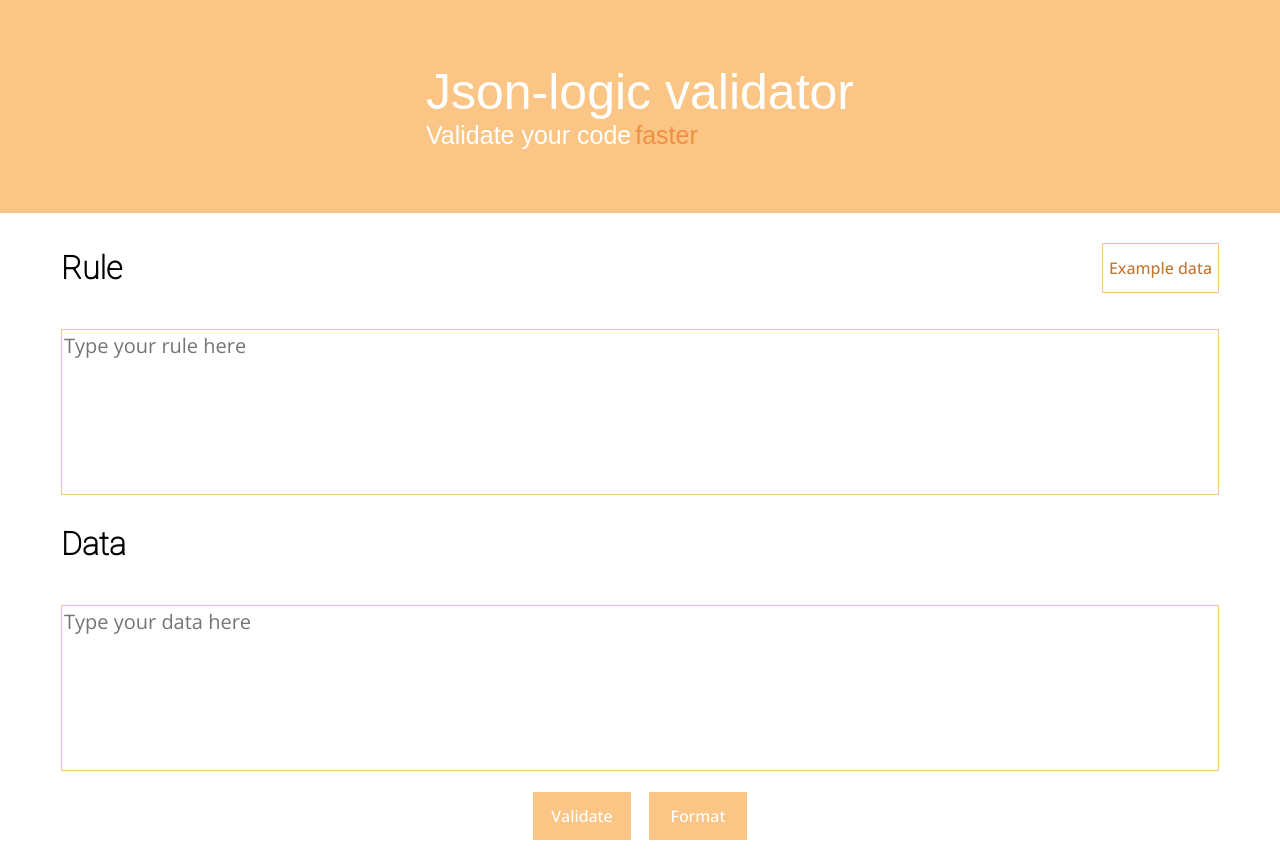
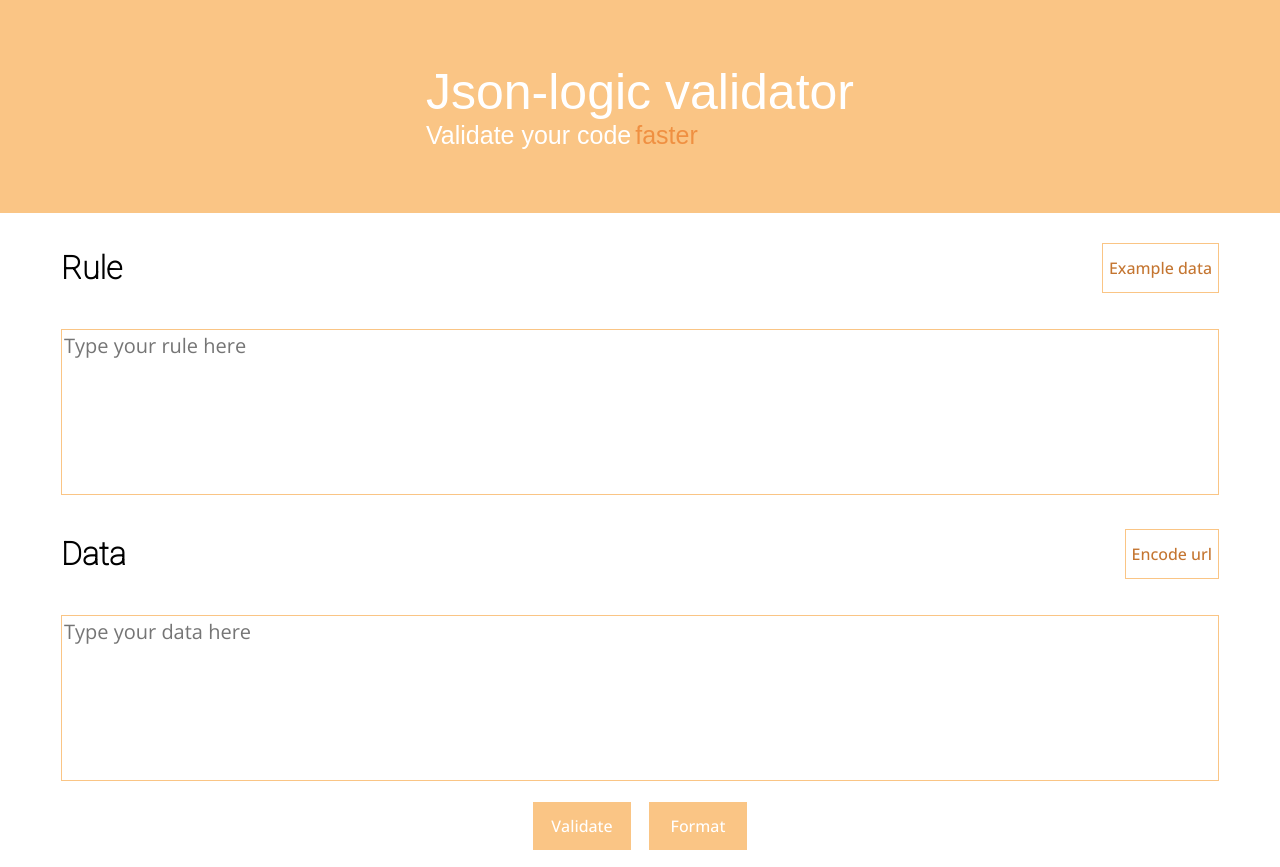
Before and after one commit to dimmig/jsonLogic-formatter, a React (Create React App) app: page / in a window 1280 px wide. Built offline with nearby package versions, Linux system fonts and the light colour scheme.

Commit message:
added url-share feature

```diff
--- a/src/components/Form.js
+++ b/src/components/Form.js
@@ -1,4 +1,4 @@
-import React, { useRef, useState } from "react";
+import React, { useEffect, useRef, useState } from "react";
 import { formatJSON } from "../logic/formatter/formatter";
 import { validate } from "../logic/validator";
 import { Data } from "./inputs/Data";
@@ -10,6 +10,25 @@ import "./styles/form.css";
 export const Forms = () => {
   const [parsedJson, setParsedJson] = useState(null);
   const bottomRef = useRef(null);
+
+  function save(rule, data) {
+    sessionStorage.setItem("rule-data", JSON.stringify(rule));
+    sessionStorage.setItem("data", JSON.stringify(data));
+  }
+
+  useEffect(() => {
+    const url = new URL(window.location.href);
+    if (url.searchParams.get("rule") && url.searchParams.get("data")) {
+      const decodedRule = atob(url.searchParams.get("rule"));
+      const decodedData = atob(url.searchParams.get("data"));
+      setTimeout(() => {
+        save(decodedRule, decodedData);
+      }, 10);
+
+      document.getElementById("rule-textarea").value = decodedRule;
+      document.getElementById("data-textarea").value = decodedData;
+    }
+  }, []);
 
   const valid_options = [
     { backgroundColor: "rgba(118, 219, 145, 0)" },
--- a/src/components/inputs/Data.js
+++ b/src/components/inputs/Data.js
@@ -1,11 +1,56 @@
-import React from "react";
+import React, { useState } from "react";
 import { isValidData } from "../hepler";
+import { AiOutlineCheckCircle } from "react-icons/ai";
 import "../styles/inputs.css";
+import "../styles/form.css";
 
 export const Data = () => {
+  const [copied, setCopied] = useState(null);
+
   return (
     <div>
-      <h2 className="heading">Data</h2>
+      <div className="rule-button-block">
+        <h2 className="heading">Data</h2>
+        <button
+          className="default-button url-button"
+          id="url-button"
+          onClick={() => {
+            if (
+              sessionStorage.getItem("rule-data") !== null &&
+              sessionStorage.getItem("data") !== null
+            ) {
+              const url = new URL(window.location.href);
+              url.searchParams.set(
+                "rule",
+                btoa(JSON.parse(sessionStorage.getItem("rule-data")))
+              );
+              url.searchParams.set(
+                "data",
+                btoa(JSON.parse(sessionStorage.getItem("data")))
+              );
+              navigator.clipboard.writeText(url);
+              document.getElementById("url-button").classList.add("completed");
+              setCopied(true);
+
+              setTimeout(() => {
+                setCopied(false);
+                document
+                  .getElementById("url-button")
+                  .classList.remove("completed");
+              }, 2000);
+            }
+          }}
+        >
+          {copied ? (
+            <span className="url-button-wrapper">
+              Copied
+              <AiOutlineCheckCircle style={{ width: "1.5rem", height: "1.5rem" }} />
+            </span>
+          ) : (
+            "Encode url"
+          )}
+        </button>
+      </div>
       <textarea
         spellCheck="false"
         placeholder="Type your data here"
--- a/src/components/styles/form.css
+++ b/src/components/styles/form.css
@@ -50,6 +50,23 @@
   opacity: 1;
 }
 
+.url-button {
+  background-color: #fff;
+  color: #c47530;
+  border: 1px solid #fac585;
+  transition: all 0.2s ease;
+  display: flex;
+  justify-content: center;
+  align-items: center;
+  width: max-content;
+}
+
+.url-button-wrapper {
+  display: flex;
+  align-items: center;
+  gap: 0.5rem;
+}
+
 .completed {
   background-color: rgb(83, 217, 30);
   color: #fff;
@@ -59,6 +76,10 @@
 .default-button:active {
   background-color: #c47530;
   opacity: 0.8;
+}
+
+.url-button:active {
+  background-color: #fff;
 }
 
 .invisible {
--- a/src/logic/validator.js
+++ b/src/logic/validator.js
@@ -56,10 +56,7 @@ function goThroughtObject(array, parsedData, result) {
             ? (comparedValue = compare(k, parsedData[value[0].var], value[1]))
             : (comparedValue = null);
         }
-        if (
-          // parsedData.hasOwnProperty(value[0].var) &&
-          !result.hasOwnProperty(value[0].var)
-        ) {
+        if (!result.hasOwnProperty(value[0].var)) {
           if (comparedValue) {
             result[value[0].var] = true;
           } else if (comparedValue !== null) {
@@ -68,7 +65,7 @@ function goThroughtObject(array, parsedData, result) {
             continue;
           }
         } else {
-          if (result[value[0].var].length >1) {
+          if (result[value[0].var].length > 1) {
             comparedValue
               ? (result[value[0].var] = [...result[value[0].var], true])
               : (result[value[0].var] = [...result[value[0].var], false]);
```
Lines whose indentation alone changed are shown as unchanged.
